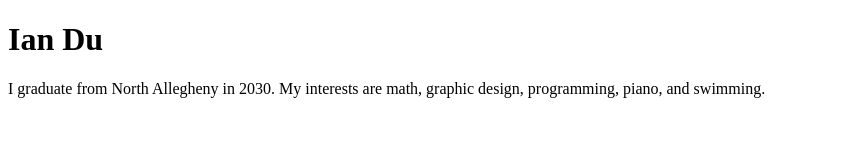
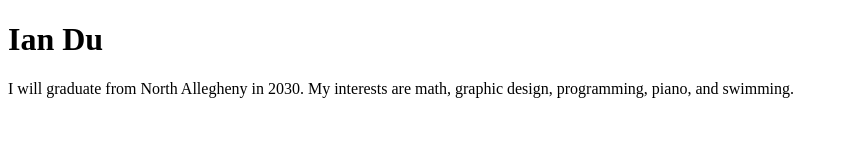
Before and after one commit to ian-du-dev/portfolio, a plain HTML site: page index.html in a window 1280 px wide. Shown: the whole page, without its empty margins (0-848 px from the left). Drawn offline with Linux system fonts and the light colour scheme.

Commit message:
Minor fix

```diff
--- a/index.html
+++ b/index.html
@@ -5,7 +5,7 @@
   </head>
   <body>
     <p>
-      I graduate from North Allegheny in 2030. My interests are math, graphic design, programming, piano, and swimming.
+      I will graduate from North Allegheny in 2030. My interests are math, graphic design, programming, piano, and swimming.
     </p>
   </body>
 </html>
```
